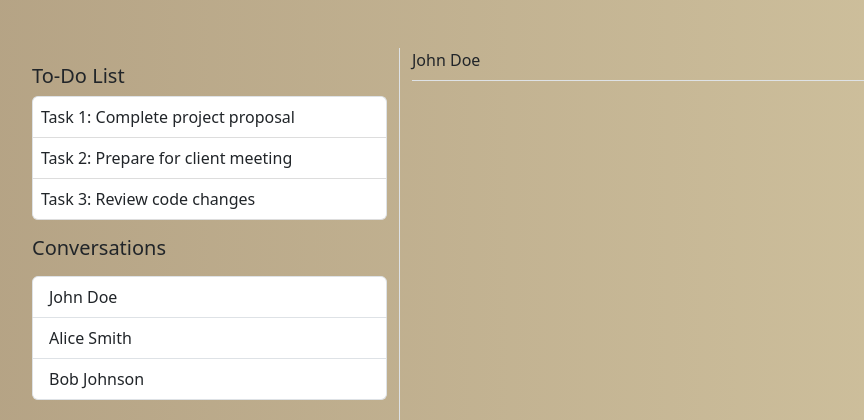
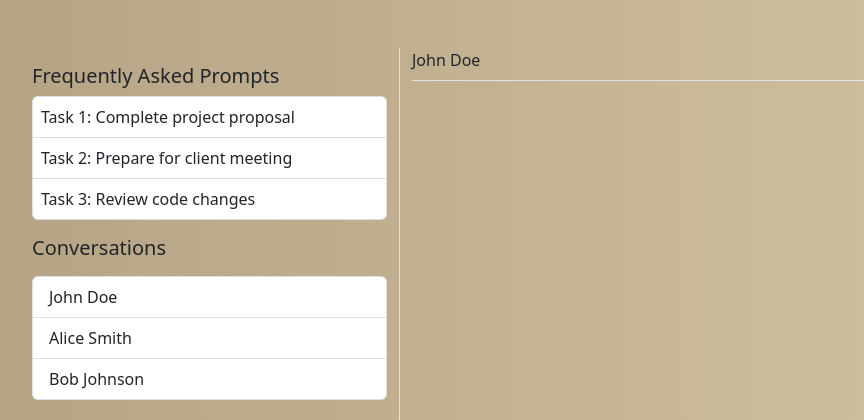
Before and after one commit to Aliyansayz/smart_tourist, a Flask app: template templates/new_chat_ui.html in a window 1280 px wide. Shown: the top 420 px of the page, without its empty margins (50-914 px from the left). Run offline with Flask 3, Linux system fonts and the light colour scheme; the template is opened without the code that fills it, so the values that code supplies are empty.

Commit message:
Update new_chat_ui.html

```diff
--- a/templates/new_chat_ui.html
+++ b/templates/new_chat_ui.html
@@ -111,7 +111,7 @@
         <!-- Left Panel -->
         <div class="col-md-4 border-end">
             <!-- To-Do List -->
-            <h5 class="mt-3">To-Do List</h5>
+            <h5 class="mt-3"> Frequently Asked Prompts </h5>
             <ul class="list-group to-do-list">
                 <li class="list-group-item to-do-item">Task 1: Complete project proposal</li>
                 <li class="list-group-item to-do-item">Task 2: Prepare for client meeting</li>
```
